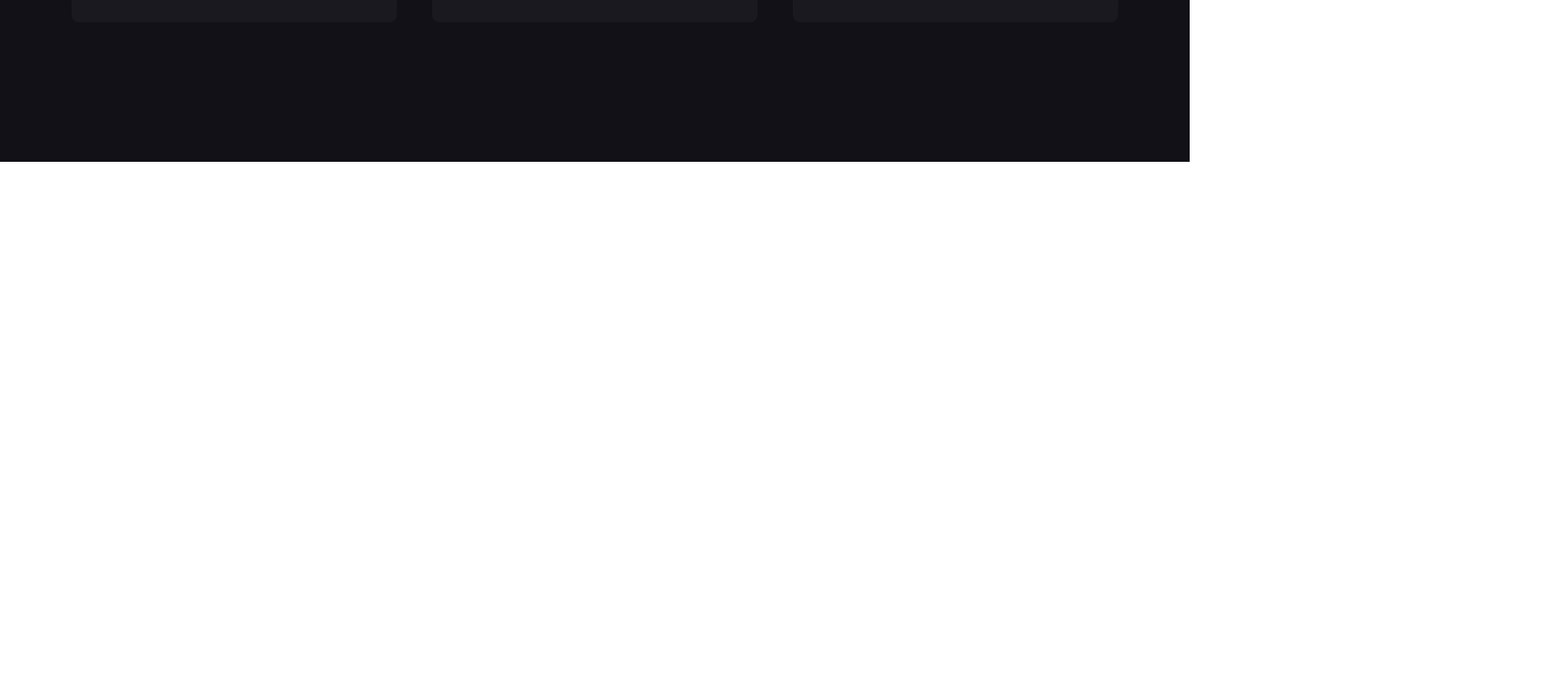
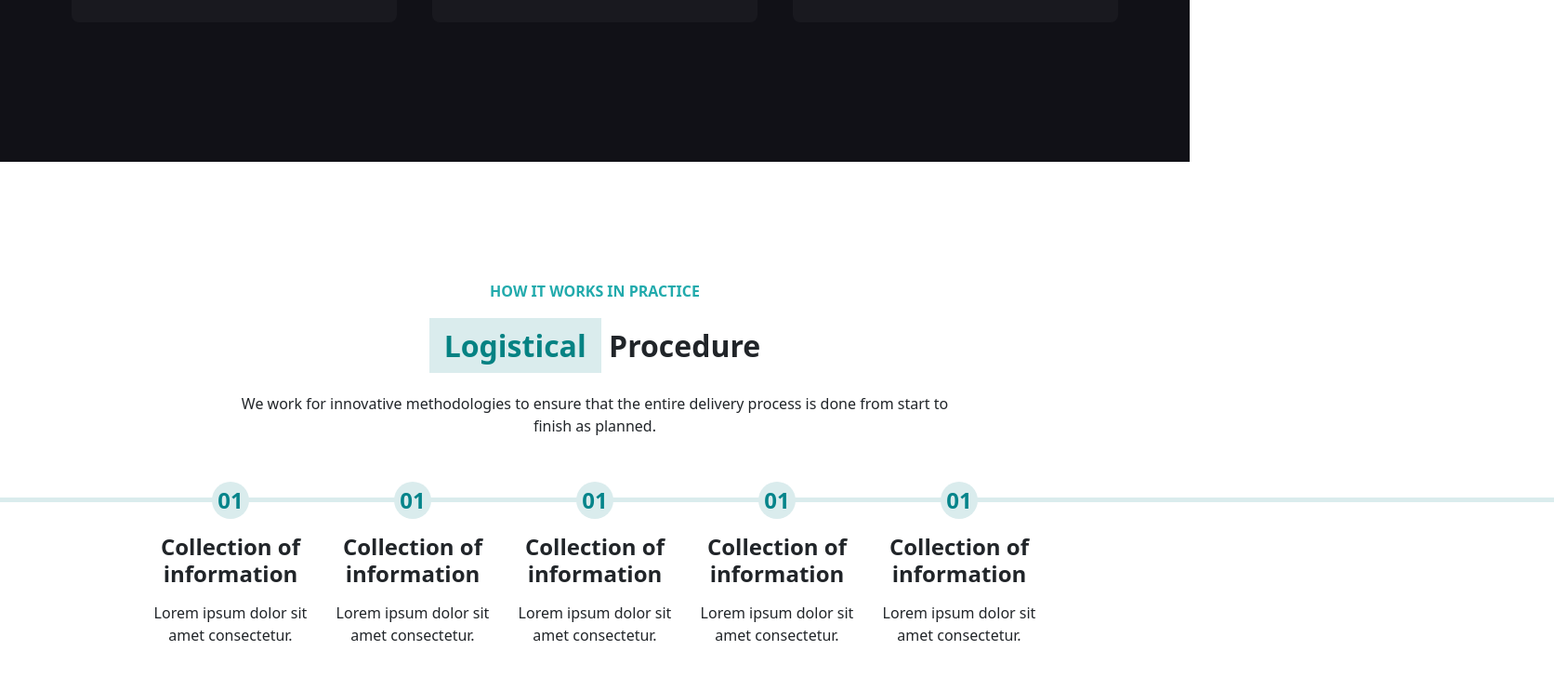
Before and after one commit to RiccardoBernardi1/proj-html-vuejs, a Vue app: page / in a window 1280 px wide. Shown: the part 2587-3315 px from the top of the page at 93% size, 1672 px wide, since content can reach past the window. Before the commit the page ends 2761 px from the top, so only its background shows below. Built offline with nearby package versions, Linux system fonts and the light colour scheme.

Commit message:
Crea struttura terza sezione

```diff
--- a/index.html
+++ b/index.html
@@ -11,7 +11,7 @@
       crossorigin="anonymous"
       referrerpolicy="no-referrer"
     />
-    <title>Template vite+bootstrap</title>
+    <title>Proj html vuejs</title>
   </head>
   <body>
     <div id="app"></div>
--- a/src/components/AppMain.vue
+++ b/src/components/AppMain.vue
@@ -1,11 +1,13 @@
 <script>
 import FirstSection from "./MainComponents/FirstSection.vue";
 import SecondSection from "./MainComponents/SecondSection.vue";
+import ThirdSection from "./MainComponents/ThirdSection.vue";
 export default {
   name: "AppMain",
   components: {
     FirstSection,
     SecondSection,
+    ThirdSection,
   },
 };
 </script>
@@ -14,6 +16,7 @@ export default {
   <main>
     <FirstSection />
     <SecondSection />
+    <ThirdSection />
   </main>
 </template>
 
--- a/src/components/MainComponents/ThirdSection.vue
+++ b/src/components/MainComponents/ThirdSection.vue
@@ -1,11 +1,39 @@
 <template>
-  <section></section>
+  <section class="text-center">
+    <h6 class="fw-bold">HOW IT WORKS IN PRACTICE</h6>
+    <h2 class="fw-bold mb-4"><span>Logistical</span> Procedure</h2>
+    <p>
+      We work for innovative methodologies to ensure that the entire delivery
+      process is done from start to finish as planned.
+    </p>
+    <div class="process mt-5 d-flex justify-content-around">
+      <ProcessStep v-for="n in 5" />
+    </div>
+  </section>
 </template>
 
 <script>
+import ProcessStep from "./ThirdSectionComp/ProcessStep.vue";
 export default {
   name: "ThirdSection",
+  components: {
+    ProcessStep,
+  },
 };
 </script>
 
-<style lang="scss" scoped></style>
+<style lang="scss" scoped>
+section {
+  padding: 8.125rem 9.375rem;
+  h2 span {
+    color: #058283;
+    padding: 0.5rem 1rem;
+    background-color: #daeced;
+  }
+  p {
+    max-width: 47.8125rem;
+    margin: auto;
+    padding-top: 0.375rem;
+  }
+}
+</style>
--- /dev/null
+++ b/src/components/MainComponents/ThirdSectionComp/ProcessStep.vue
@@ -0,0 +1,40 @@
+<template>
+  <div class="process-step text-center">
+    <div
+      class="number fs-4 fw-bold rounded-circle m-auto d-flex justify-content-center align-items-center"
+    >
+      01
+    </div>
+    <h4 class="fw-bold my-3">Collection of information</h4>
+    <p>Lorem ipsum dolor sit amet consectetur.</p>
+  </div>
+</template>
+
+<script>
+export default {
+  name: "ProcessStep",
+};
+</script>
+
+<style lang="scss" scoped>
+.process-step {
+  max-width: 14.375rem;
+  .number {
+    width: 2.5rem;
+    height: 2.5rem;
+    color: #05848a;
+    background-color: #daeced;
+    position: relative;
+    &::after,
+    &::before {
+      content: "";
+      height: 0.3125rem;
+      width: 100vw;
+      background-color: #daeced;
+      display: block;
+      position: absolute;
+      z-index: -1;
+    }
+  }
+}
+</style>
```
